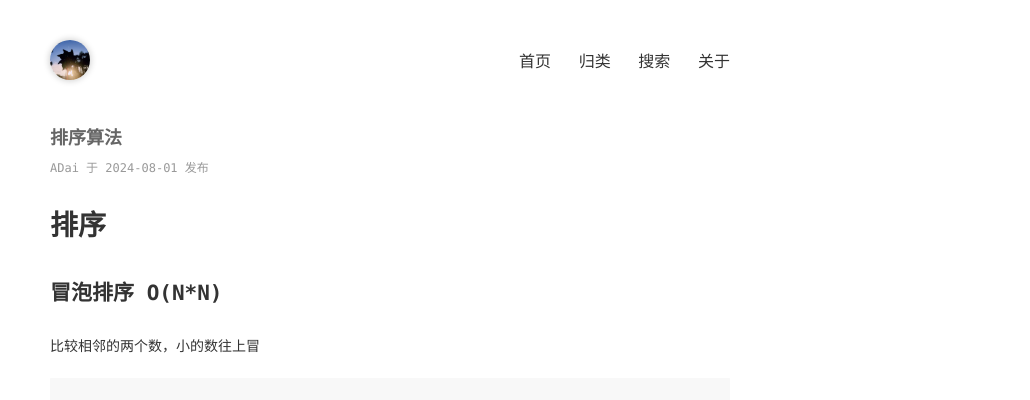
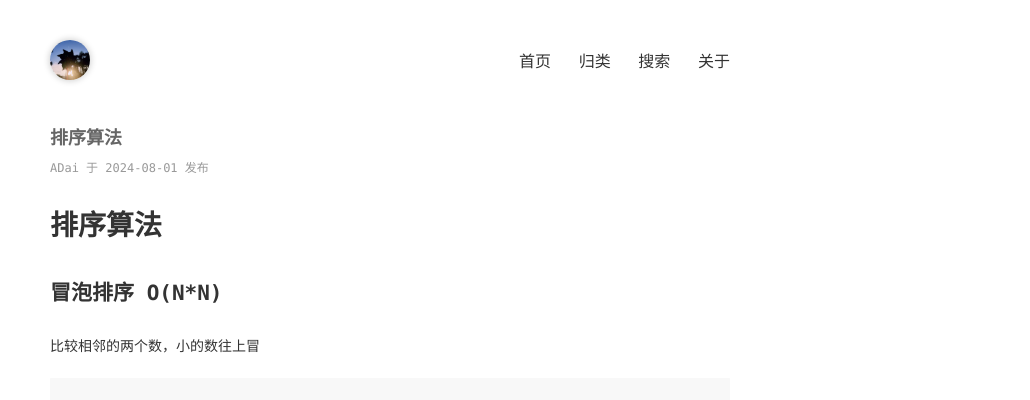
Before and after one commit to ADai00/ADai00.github.io, a Jekyll site: the page built from _posts/算法/2024-08-01-排序算法.md, in a window 1280 px wide. Shown: the top 400 px of the page, without its empty margins (250-1280 px from the left). Built offline with Jekyll 4.4.1, drawn with Linux system fonts in a browser that asks for light colours.

Commit message:
feat: 新增 排序算法

```diff
--- a/_posts/算法/2024-08-01-排序算法.md
+++ b/_posts/算法/2024-08-01-排序算法.md
@@ -4,7 +4,7 @@ title: 排序算法
 categories: [ 算法 ]
 ---
 
-# 排序
+# 排序算法
 
 ## 冒泡排序 O(N*N)
 
```
